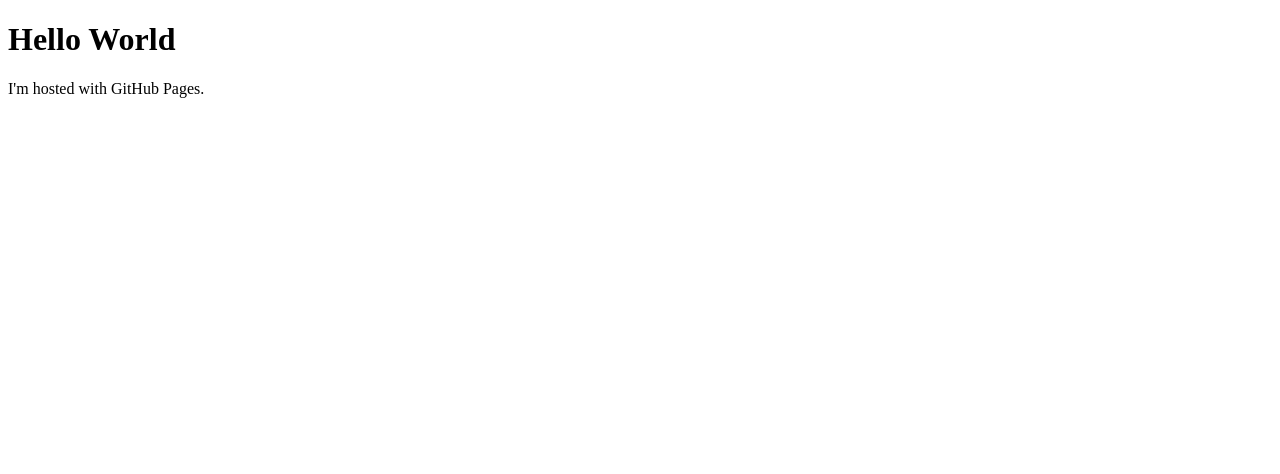
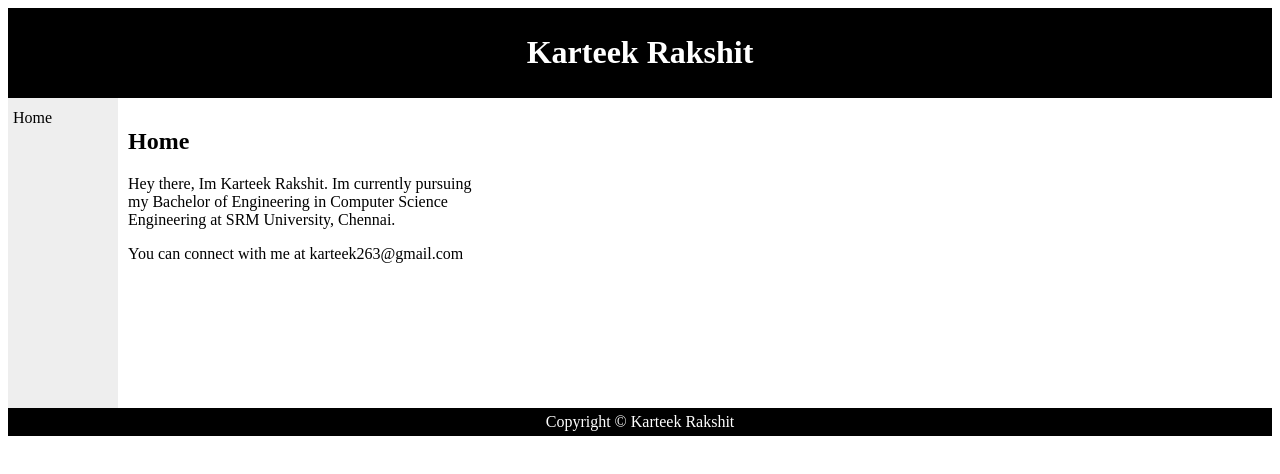
Before and after one commit to KarteekRakshit/kart, a plain HTML site: page index.html in a window 1280 px wide. Drawn offline with Linux system fonts and the light colour scheme.

Commit message:
big update with a complete look

```diff
--- a/index.html
+++ b/index.html
@@ -1,7 +1,61 @@
 <!DOCTYPE html>
 <html>
+<head>
+<style>
+#header {
+    background-color:black;
+    color:white;
+    text-align:center;
+    padding:5px;
+}
+#nav {
+    line-height:30px;
+    background-color:#eeeeee;
+    height:300px;
+    width:100px;
+    float:left;
+    padding:5px;
+}
+#section {
+    width:350px;
+    float:left;
+    padding:10px;
+}
+#footer {
+    background-color:black;
+    color:white;
+    clear:both;
+    text-align:center;
+   padding:5px;
+}
+</style>
+</head>
 <body>
-<h1>Hello World</h1>
-<p>I'm hosted with GitHub Pages.</p>
+
+<div id="header">
+<h1>Karteek Rakshit</h1>
+</div>
+
+<div id="nav">
+Home<br>
+<!--About<br>
+Contact<br>-->
+</div>
+
+<div id="section">
+<h2>Home</h2>
+<p>
+Hey there, Im Karteek Rakshit.
+Im currently pursuing my Bachelor of Engineering in Computer Science Engineering at SRM University, Chennai.
+</p>
+<p>
+You can connect with me at karteek263@gmail.com
+</p>
+</div>
+
+<div id="footer">
+Copyright © Karteek Rakshit
+</div>
+
 </body>
 </html>
```
